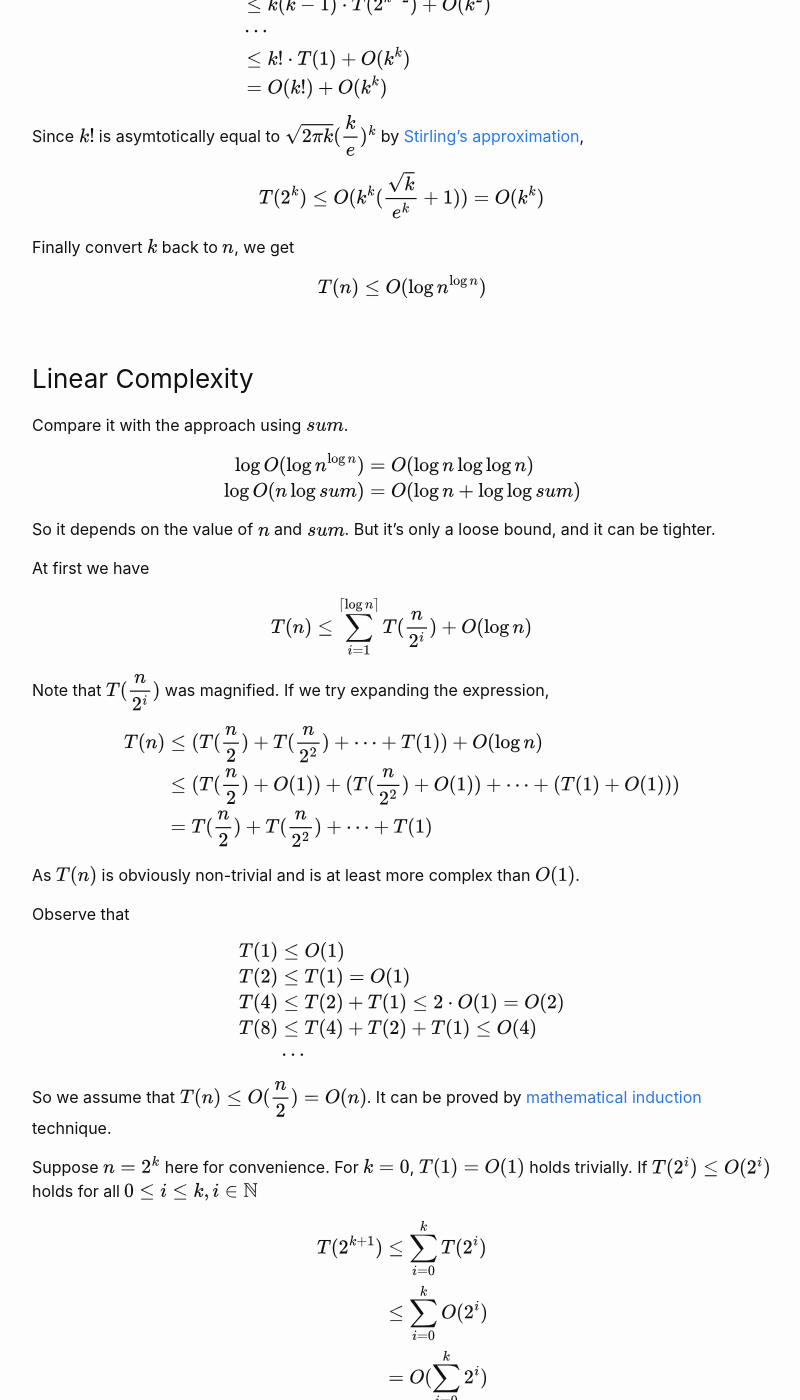
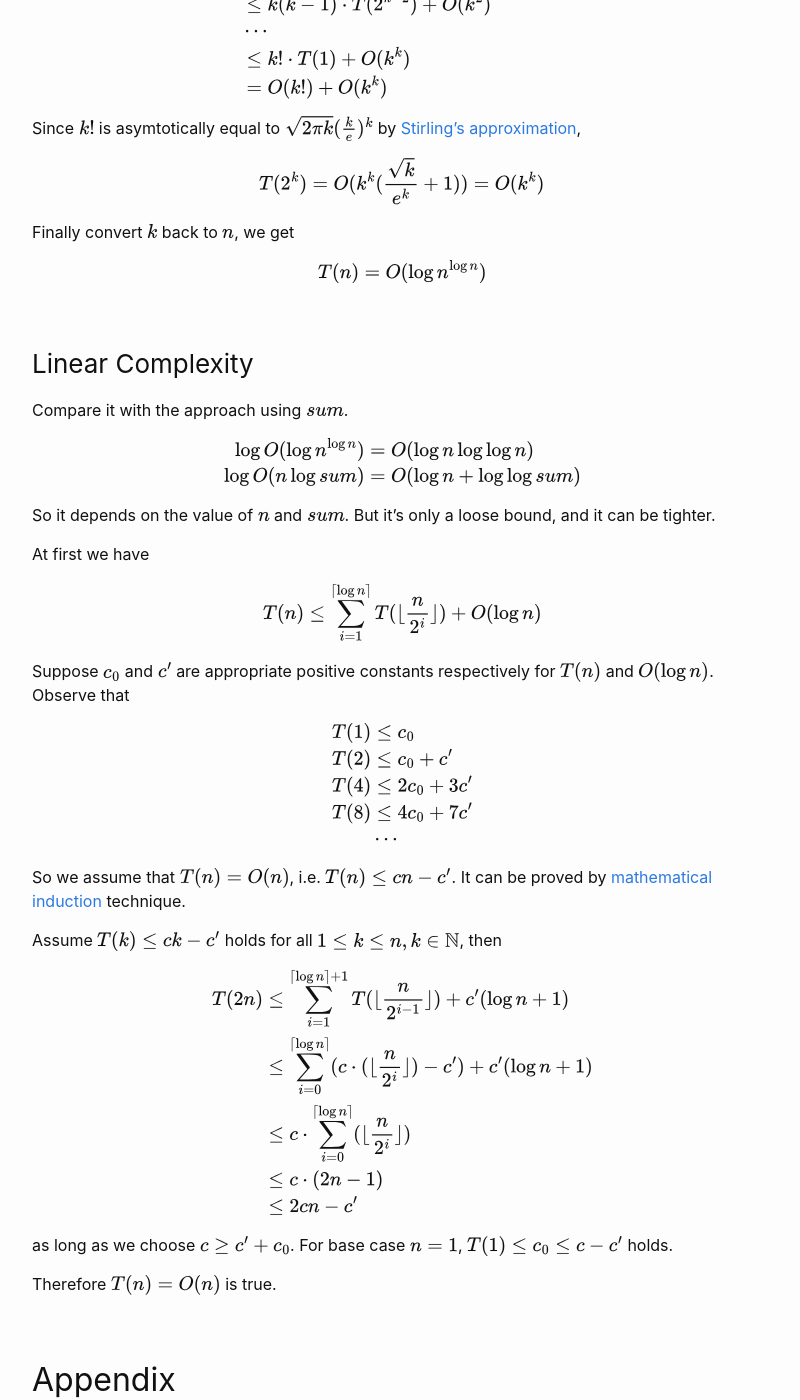
Before and after one commit to maristie/maristie.github.io, a Jekyll site: the page built from _posts/2020-11-11-Minimize-the-Largest-Sum-in-Split-Subarrays.md, in a window 1280 px wide and 1400 px high, scrolled down 4314 px. Shown: the whole window, without its empty margins (238-1038 px from the left). Built offline with Jekyll 4.4.1, drawn with Linux system fonts in a browser that asks for light colours; some of the changed text lies outside the part shown.

Commit message:
Update article

```diff
--- a/_posts/2020-11-11-Minimize-the-Largest-Sum-in-Split-Subarrays.md
+++ b/_posts/2020-11-11-Minimize-the-Largest-Sum-in-Split-Subarrays.md
@@ -66,7 +66,7 @@ Again, let's get back to the subproblem breaking step:
 
 Define the time complexity of solving the original problem with the array length being $ n $ and number of subarrays being $ m $ as $ T(n, m) $. Then we have the following recurrence relation equation:
 
-$$ T(n, m) = \sum_{i=1}^{\lceil{\log n}\rceil} T(\frac{n}{2^i}, m - 1) + O(\log n) $$
+$$ T(n, m) = \sum_{i=1}^{\lceil{\log n}\rceil} T(\lfloor\frac{n}{2^i}\rfloor, m - 1) + O(\log n) $$
 
 Unfortunately, it's hard to derive an analytical solution from it. But we can get an upper bound instead of an asymtotically tight one (as [big O notation](https://en.wikipedia.org/wiki/Big_O_notation) defines).
 
@@ -76,18 +76,18 @@ Note that $ T(n, m - 1) \le T(n, m) $ as $ T(n, m) $ can be broken into $ T(n, m
 Therefore,
 
 $$
-    T(n, m) \le \sum_{i=1}^{\lceil{\log n}\rceil} T(\frac{n}{2^i}, m) + O(\log n)
+    T(n, m) \le \sum_{i=1}^{\lceil{\log n}\rceil} T(\lfloor\frac{n}{2^i}\rfloor, m) + O(\log n)
 $$
 
 $ m $ can be regarded as a constant and removed now. Simplify $ T(n, m) $ as $ T(n) $, the equation can be rewritten in
 
-$$ T(n) \le \sum_{i=1}^{\lceil{\log n}\rceil} T(\frac{n}{2^i}) + O(\log n) $$
+$$ T(n) \le \sum_{i=1}^{\lceil{\log n}\rceil} T(\lfloor\frac{n}{2^i}\rfloor) + O(\log n) $$
 
 It's very similar to the required form of [*master theorem*](https://en.wikipedia.org/wiki/Master_theorem_(analysis_of_algorithms)).
 
-$$ T(n) \le \lceil{\log n}\rceil \cdot T(\frac{n}{2}) + O(\log n) $$
+$$ T(n) \le \lceil{\log n}\rceil \cdot T(\lfloor\frac{n}{2}\rfloor) + O(\log n) $$
 
-Well, it's not deducible from *master theorem* for its non-constant coefficient. To remove the $ \log n $ coefficient, transform it into another variable $ k $ denoting $ \lceil\log n\rceil $.
+Well, it's not deducible from *master theorem* for its non-constant coefficient. To remove the $ \log n $ coefficient, transform it into another variable $ k $ denoting $ \lceil\log n\rceil $. When $ k \ge 1 $,
 
 $$ \begin{aligned}
 T(2^k) &\le kT(2^{k - 1}) + O(k) \\
@@ -99,13 +99,13 @@ T(2^k) &\le kT(2^{k - 1}) + O(k) \\
 \end{aligned}
 $$
 
-Since $ k! $ is asymtotically equal to $ \sqrt{2\pi k}(\dfrac{k}{e})^k $ by [Stirling's approximation](https://en.wikipedia.org/wiki/Stirling%27s_approximation),
+Since $ k! $ is asymtotically equal to $ \sqrt{2\pi k}(\frac{k}{e})^k $ by [Stirling's approximation](https://en.wikipedia.org/wiki/Stirling%27s_approximation),
 
-$$ T(2^k) \le O(k^k(\frac{\sqrt{k}}{e^k} + 1)) = O(k^k) $$
+$$ T(2^k) = O(k^k(\frac{\sqrt{k}}{e^k} + 1)) = O(k^k) $$
 
 Finally convert $ k $ back to $ n $, we get
 
-$$ T(n) \le O({\log n}^{\log n}) $$
+$$ T(n) = O({\log n}^{\log n}) $$
 
 ### Linear Complexity
 Compare it with the approach using $ sum $.
@@ -121,46 +121,39 @@ So it depends on the value of $ n $ and $ sum $. But it's only a loose bound, an
 
 At first we have
 
-$$ T(n) \le \sum_{i=1}^{\lceil{\log n}\rceil} T(\frac{n}{2^i}) + O(\log n) $$
+$$ T(n) \le \sum_{i=1}^{\lceil{\log n}\rceil} T(\lfloor\frac{n}{2^i}\rfloor) + O(\log n) $$
 
-Note that $ T(\dfrac{n}{2^i}) $ was magnified. If we try expanding the expression,
+Suppose $c_0$ and $c'$ are appropriate positive constants respectively for $T(n)$ and $O(\log n)$. Observe that
 
 $$
 \begin{aligned}
-T(n) &\le (T(\frac{n}{2}) + T(\frac{n}{2^2}) + \dotsb + T(1)) + O(\log n) \\
-&\le (T(\frac{n}{2}) + O(1)) + (T(\frac{n}{2^2}) + O(1)) + \dotsb + (T(1) + O(1))) \\
-& = T(\frac{n}{2}) + T(\frac{n}{2^2}) + \dotsb + T(1)
-\end{aligned}
-$$
-
-As $ T(n) $ is obviously non-trivial and is at least more complex than $ O(1) $.
-
-Observe that
-
-$$
-\begin{aligned}
-T(1) &\le O(1) \\
-T(2) &\le T(1) = O(1) \\
-T(4) &\le T(2) + T(1) \le 2\cdot O(1) = O(2) \\
-T(8) &\le T(4) + T(2) + T(1) \le O(4) \\
+T(1) &\le c_0 \\
+T(2) &\le c_0 + c' \\
+T(4) &\le 2c_0 + 3c' \\
+T(8) &\le 4c_0 + 7c' \\
 &\dotsm
 \end{aligned}
 $$
 
-So we assume that $ T(n) \le O(\dfrac{n}2) = O(n) $. It can be proved by [mathematical induction](https://en.wikipedia.org/wiki/Mathematical_induction) technique.
+So we assume that $ T(n) = O(n) $, i.e. $T(n) \le cn - c'$. It can be proved by [mathematical induction](https://en.wikipedia.org/wiki/Mathematical_induction) technique.
 
-Suppose $ n = 2^k $ here for convenience. For $ k = 0 $, $ T(1) = O(1) $ holds trivially. If $ T(2^i) \le O(2^i) $ holds for all $ 0 \le i \le k, i \in \mathbb{N} $
+Assume $ T(k) \le ck - c' $ holds for all $ 1 \le k \le n, k \in \mathbb{N} $, then
 
 $$
 \begin{aligned}
-T(2^{k + 1}) &\le \sum_{i=0}^k T(2^{i}) \\
-&\le \sum_{i=0}^k O(2^i) \\
-&= O(\sum_{i=0}^k 2^i) \\
-&= O(2^{k + 1})
+T(2n) &\le \sum_{i=1}^{\lceil \log n \rceil + 1} T(\lfloor\frac{n}{2^{i-1}}\rfloor) + c'(\log n + 1) \\
+&\le \sum_{i=0}^{\lceil \log n \rceil} (c \cdot (\lfloor\frac{n}{2^i}\rfloor) - c') + c'(\log n + 1)\\
+&\le c \cdot \sum_{i=0}^{\lceil \log n \rceil} (\lfloor\frac{n}{2^i}\rfloor)\\
+&\le c \cdot (2n - 1) \\
+&\le 2cn - c'
 \end{aligned}
 $$
 
-Therefore $ T(n) \le O(n) $ is true.
+as long as we choose $ c \ge c' + c_0$. For base case $n = 1$, $T(1) \le c_0 \le c - c'$ holds.
+
+
+
+Therefore $ T(n) = O(n) $ is true.
 
 ## Appendix
 A Java implementation.
```
